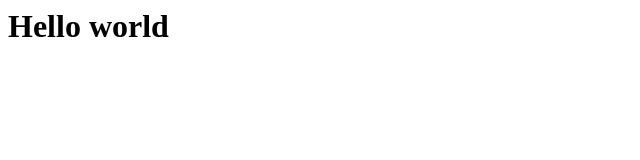
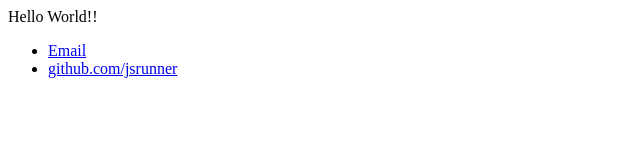
Before and after one commit to jsrunner/jk.github.io, a plain HTML site: page index.html in a window 1280 px wide. Shown: the whole page, without its empty margins (0-640 px from the left). Drawn offline with Linux system fonts and the light colour scheme.

Commit message:
addes index.html

```diff
--- a/index.html
+++ b/index.html
@@ -1,8 +1,30 @@
-<html>
-  <head>
 
-  </head>
-  <body>
-    <h1>Hello world</h1>
-  </body>
+<!DOCTYPE html>
+<html lang="en">
+<head>
+    <meta charset="UTF-8">
+    <meta name="viewport" content="width=device-width, initial-scale=1.0">
+    <meta http-equiv="X-UA-Compatible" content="ie=edge">
+    <title>Document</title>
+</head>
+<body>
+<body>
+		<nav>
+    		<!-- <ul>
+        		<li><a href="/">Home</a></li>
+	        	<li><a href="/about">About</a></li>
+        		<li><a href="/contact">Contact</a></li>
+    		</ul> -->
+		</nav>
+		<div class="container">
+               		Hello World!!
+		</div>
+		<footer>
+    		<ul>
+        		<li><a href="mailto:jrjayakrishnan6@gmail.com">Email</a></li>
+        		<li><a href="https://github.com/jsrunner">github.com/jsrunner</a></li>
+			</ul>
+		</footer>
+	</body>
+</body>
 </html>
```
